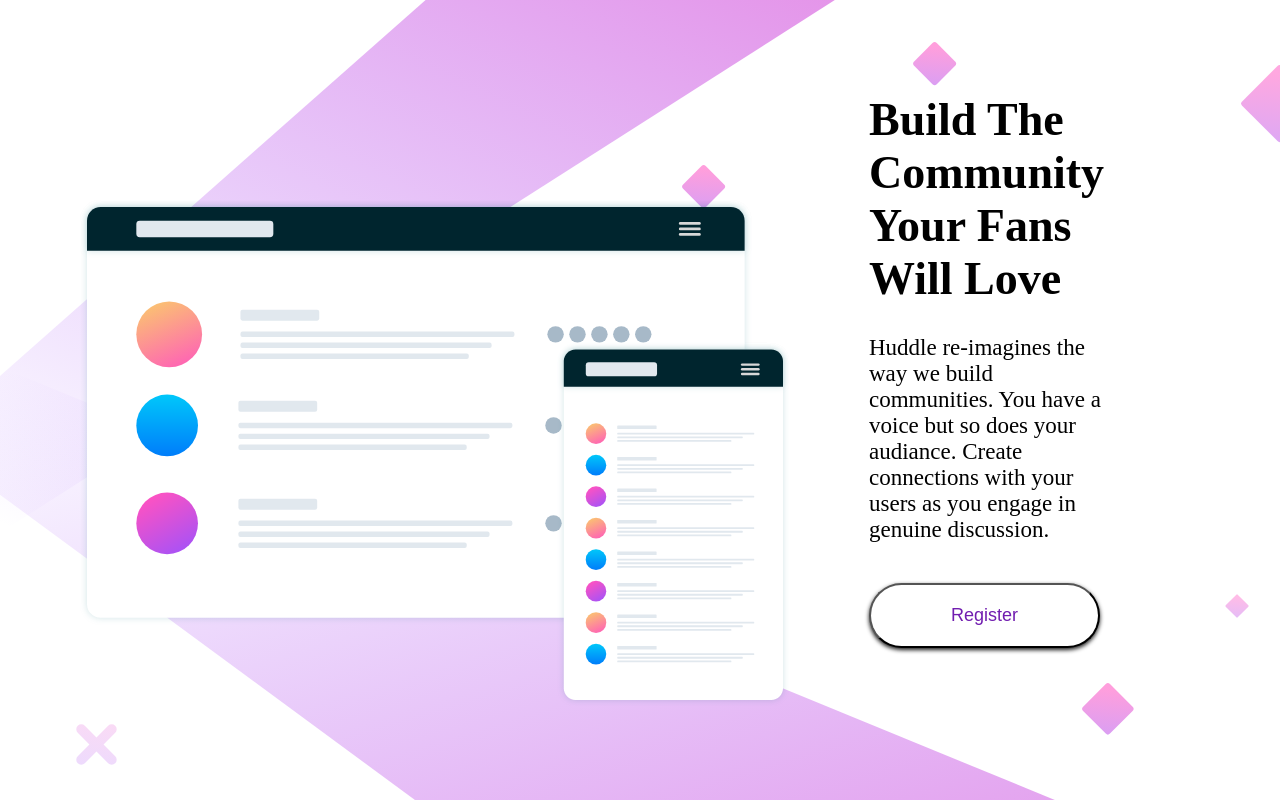
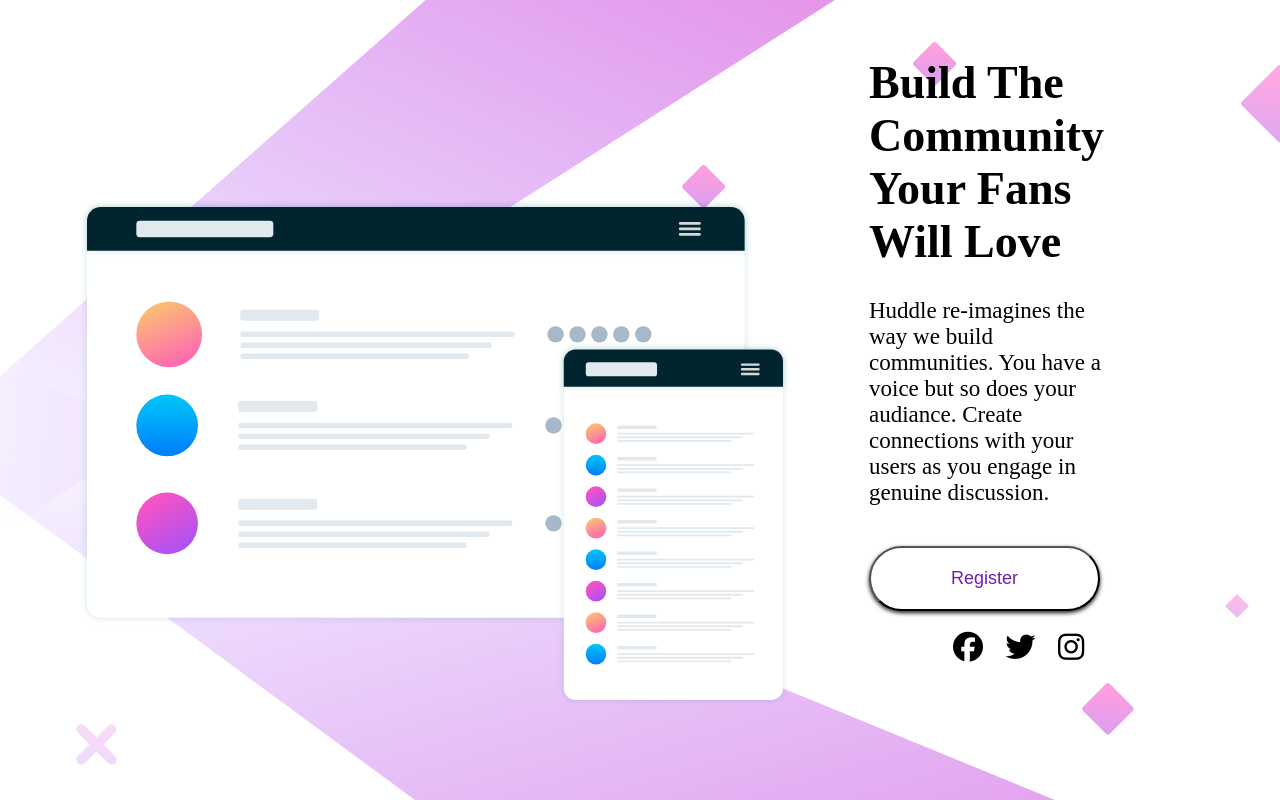
Before and after one commit to inductive-anks1/huddle-landing-page-with-single-introductory-section-master, a plain HTML site: page index.html in a window 1280 px wide. Drawn offline with Linux system fonts and the light colour scheme.

Commit message:
Almost done just the Proper arrangement of div is remaining.

```diff
--- a/index.html
+++ b/index.html
@@ -6,6 +6,9 @@
   <link rel="icon" type="image/png" sizes="32x32" href="./images/favicon-32x32.png">
   <title>Frontend Mentor | Huddle landing page with single introductory section</title>
   <link rel="stylesheet" href="style.css">
+
+  <link rel="stylesheet" href="https://cdnjs.cloudflare.com/ajax/libs/font-awesome/6.5.1/css/all.min.css" integrity="sha512-DTOQO9RWCH3ppGqcWaEA1BIZOC6xxalwEsw9c2QQeAIftl+Vegovlnee1c9QX4TctnWMn13TZye+giMm8e2LwA==" crossorigin="anonymous" referrerpolicy="no-referrer" />
+
 </head>
 <body>
   <div class="mockup">
@@ -21,6 +24,14 @@
       <button class="login" type="button">Register</button>
     </div>
 
+    <div class="footer">
+      <div class="social-icons">
+        <i class="fa-brands fa-facebook"></i>
+        <i class="fa-brands fa-twitter"></i>
+        <i class="fa-brands fa-instagram"></i>
+      </div>
+    </div>
+
   </div>
 </body>
 </html>
--- a/style.css
+++ b/style.css
@@ -34,9 +34,32 @@ body {
   border-radius: 40px;
   cursor: pointer;
   box-shadow: 0 2px 4px rgba(0, 0, 0, 0.9);
+  transition: color 0.3s ease; /* Add smooth transition effect */
 }
 
 .login:hover {
   background-color: #C539B4; /* Change the background color on hover if desired */
   color: white;
 }
+
+.footer {
+
+  background-color: white; /* Background color of the footer */
+  padding: 20px; /* Adjust padding as needed */
+  text-align: right; /* Align icons to the right */
+}
+
+.social-icons {
+  font-size: 30px; /* Adjust icon size as needed */
+}
+
+.social-icons i {
+  margin-left: 15px; /* Adjust margin between icons */
+  color: black; /* Icon color */
+  cursor: pointer;
+  transition: color 0.2s ease; /* Add smooth transition effect */
+}
+
+.social-icons i:hover {
+  color: #C539B4; /* Change color on hover */
+}
```
